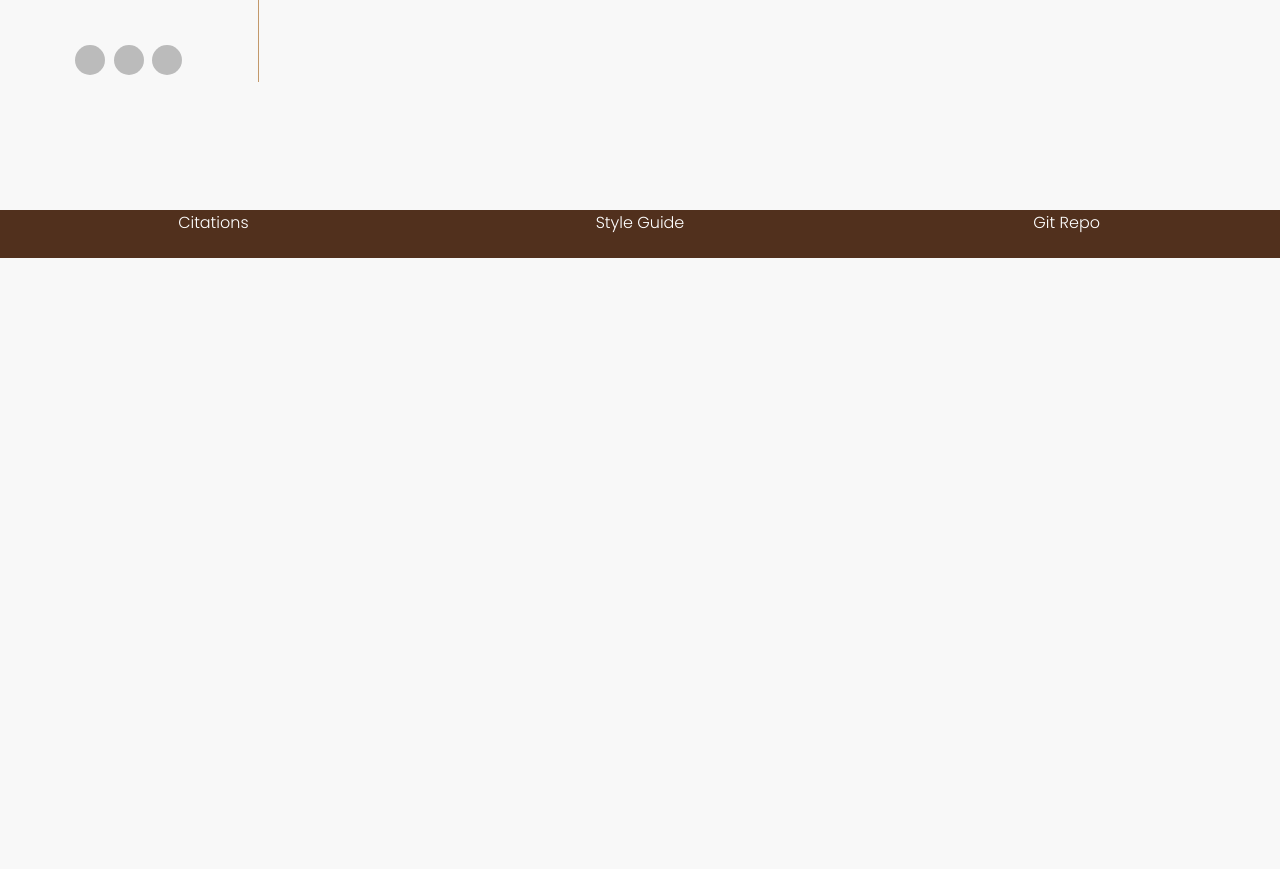
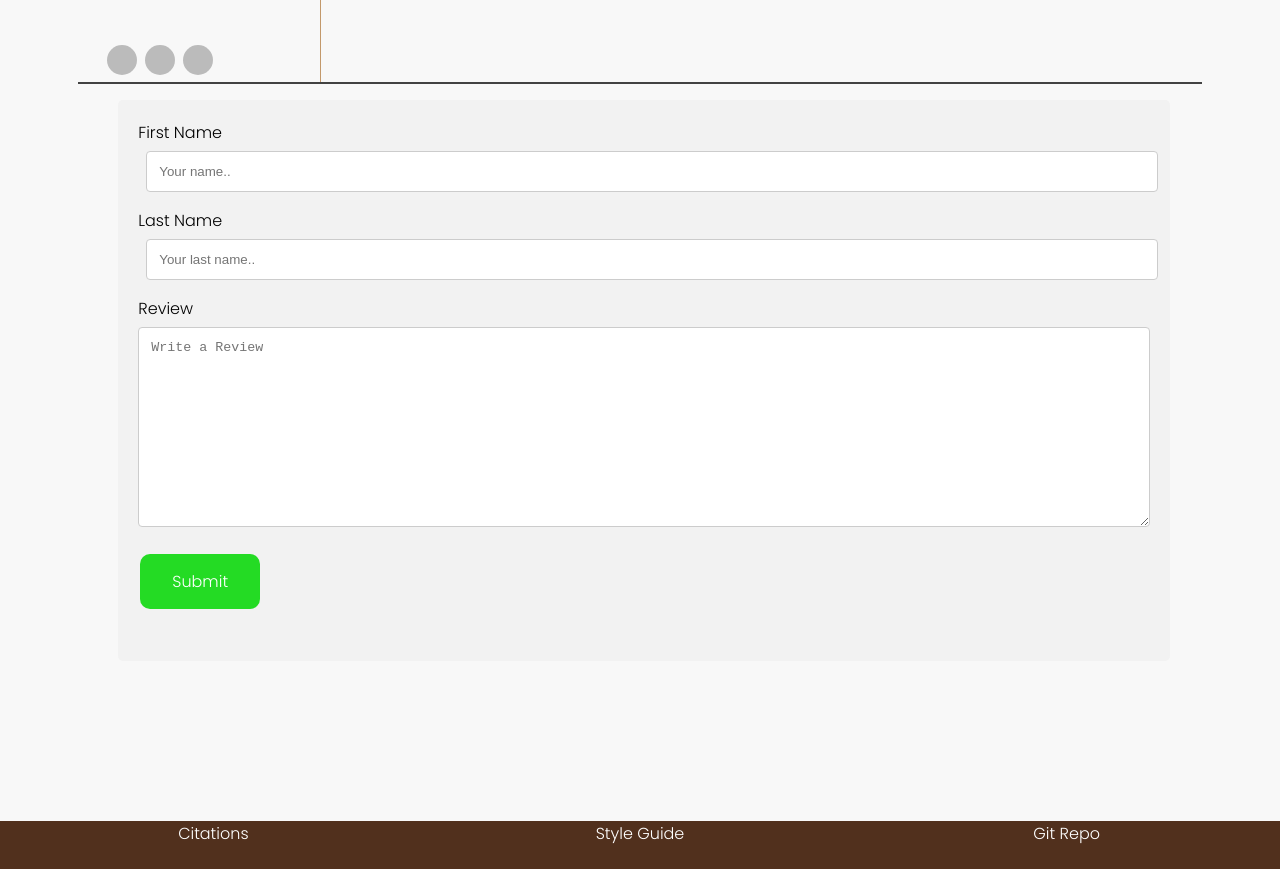
Before and after one commit to zack871024/IAT339-P02-Company, a plain HTML site: page website/products_1_details.html in a window 1280 px wide. Shown: the part 1232-2101 px from the top of the page. Before the commit the page ends 1490 px from the top, so only its background shows below. Drawn offline with Linux system fonts and the light colour scheme; a script that the page names is missing.

Commit message:
Fixed Button
Fixed Button

```diff
--- a/website/products_1_details.html
+++ b/website/products_1_details.html
@@ -154,13 +154,43 @@
             <section id="review" class="element about-element">
                 <ul>
                   <li>
+                    <div class="container">
+                      <form>
+                        <label for="fname">First Name</label>
+                        <input
+                          type="text"
+                          id="fname"
+                          name="firstname"
+                          placeholder="Your name.."
+                        />
+
+                        <label for="lname">Last Name</label>
+                        <input
+                          type="text"
+                          id="lname"
+                          name="lastname"
+                          placeholder="Your last name.."
+                        />
+
+                        <label for="message">Review</label>
+                        <textarea
+                          id="message"
+                          name="subject"
+                          placeholder="Write a Review"
+                          style="height: 200px"
                         ></textarea>
+
+                        <div
+                          class="popup button button-confirm"
+                          onclick="myFunction()"
                         >
+                          Submit
+                          <span class="popuptext" id="myPopupthx">Submitted!</span>
                         </div>
                         <script>
                           // When the user clicks on <div>, open the popup
                           function myFunction() {
-                              var popup = document.getElementById("myPopupThx");
+                            var popup = document.getElementById("myPopupthx");
                             popup.classList.toggle("show");
                           }
                         </script>
```
Lines whose indentation alone changed are shown as unchanged.
